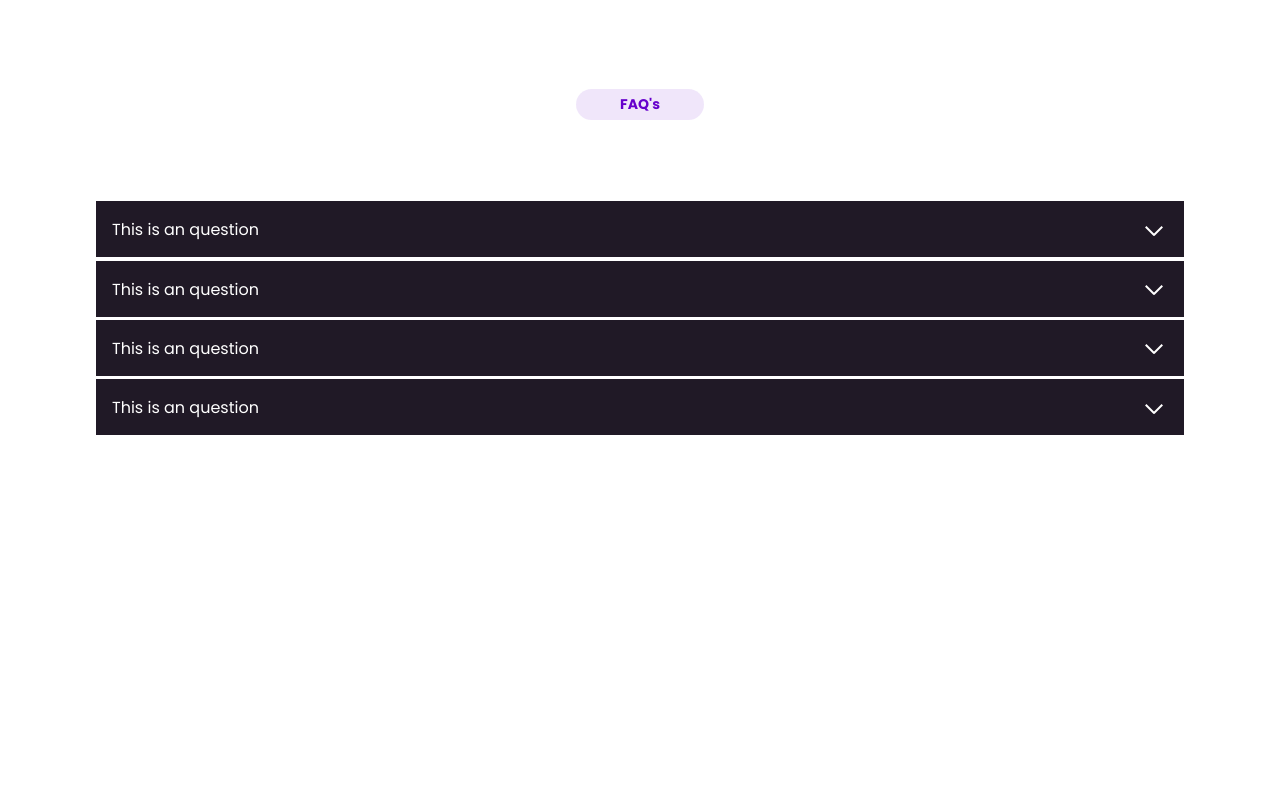
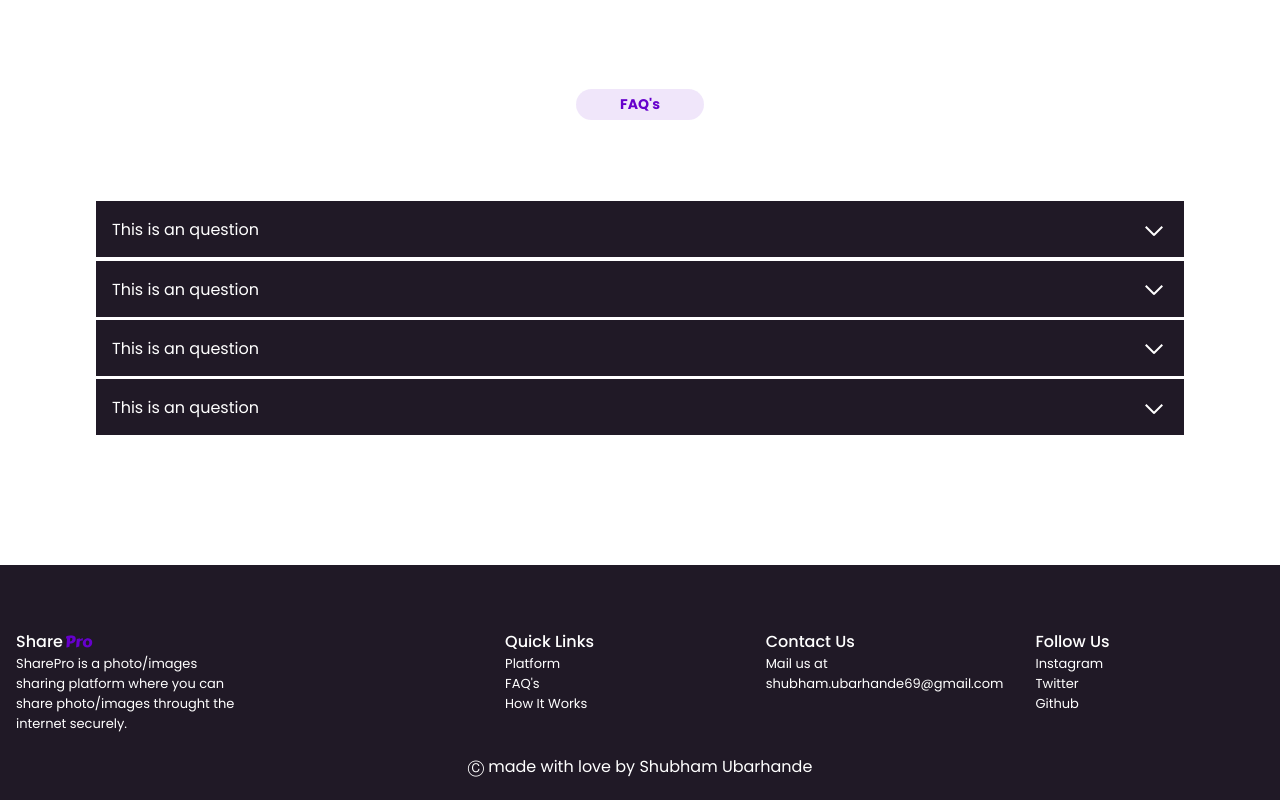
Before and after one commit to MrPotterOP/sharepro, a React (Create React App) app in the folder frontend/: page / in a window 1280 px wide. Shown: the part 1730-2530 px from the top of the page. Before the commit the page ends 2295 px from the top, so only its background shows below. Built offline with nearby package versions, Linux system fonts and the light colour scheme.

Commit message:
added-footer

```diff
--- a/frontend/public/index.html
+++ b/frontend/public/index.html
@@ -5,8 +5,7 @@
     <meta http-equiv="X-UA-Compatible" content="IE=edge">
     <meta name="viewport" content="width=device-width, initial-scale=1.0">
     <link rel="stylesheet" href="./styles.css">
-    <link href='https://css.gg/close.css' rel='stylesheet'>
-    <link href='https://css.gg/menu.css' rel='stylesheet'>
+    <link href="https://css.gg/css?=|instagram|twitter|close|menu" rel="stylesheet">
     <title>SharePro</title>
 </head>
 <body>
--- /dev/null
+++ b/frontend/src/components/Footer.js
@@ -0,0 +1,39 @@
+import React from "react";
+import "./footer.css";
+import {Link} from "react-router-dom";
+
+const Footer = ()=>{
+    return(
+        <footer>
+            <div className="footer-container">
+                <div className="footer-context-container">
+                <div className="logo-container">
+                    <h2 className="logo-text">Share<span>Pro</span></h2>
+                </div>
+                <p>SharePro is a photo/images sharing platform where you can share photo/images throught the internet securely.</p>
+                </div>
+                <div className="footer-context-container">
+                    <h2>Quick Links</h2>
+                    <Link to="#">Platform</Link>
+                    <Link to="#">FAQ's</Link>
+                    <Link to="#">How It Works</Link>
+                </div>
+                <div className="footer-context-container">
+                    <h2>Contact Us</h2>
+                    <p>Mail us at shubham.ubarhande69@gmail.com</p>
+                </div>
+                <div className="footer-context-container">
+                    <h2>Follow Us</h2>
+                    <Link to="#">Instagram</Link>
+                    <Link to="#">Twitter</Link>
+                    <Link to="#">Github</Link>
+                </div>
+            </div>
+            <div className="footer-copyright-container">
+                <p>Ⓒ made with love by Shubham Ubarhande</p>
+            </div>
+        </footer>
+    );
+};
+
+export default Footer;
--- a/frontend/src/components/LandingPage/LandingPage.js
+++ b/frontend/src/components/LandingPage/LandingPage.js
@@ -5,6 +5,7 @@ import Navbar from "../Navbar";
 import Hero from "../Hero";
 import WorkSection from "../WorkSection";
 import FAQs from "../FAQs";
+import Footer from "../Footer";
 
 const LandingPage = ()=>{
     return(
@@ -13,6 +14,7 @@ const LandingPage = ()=>{
             <Hero />
             <WorkSection />
             <FAQs />
+            <Footer />
         </section>
     )
 };
--- a/frontend/src/components/Navbar.js
+++ b/frontend/src/components/Navbar.js
@@ -40,7 +40,6 @@ const Navbar = ()=>{
 
                 <div className="nav-icon-container" onClick={()=> handleClick()}>
                     <i className={isActive ? "gg-close nav-menu-icon" : "gg-menu nav-menu-icon"}></i>
-                    {/* <i className="gg-close nav-close-icon"></i> */}
                 </div>
             </nav>
         </header>
--- /dev/null
+++ b/frontend/src/components/footer.css
@@ -0,0 +1,53 @@
+footer{
+    margin: auto 0 0 0;
+    padding: 1rem;
+    background-color: var(--color-third);
+    color: white;
+}
+
+.footer-container {
+    display: flex;
+    flex-direction: column;
+    gap: 1.5rem;
+}
+
+.footer-context-container h2{
+    font-size: var(--normal-font-size);
+    font-weight: var(--font-weight-medium);
+}
+.footer-context-container p, .footer-context-container a {
+    font-size: var(--smaller-font-size);
+    max-width: 70%;
+}
+.footer-context-container a{
+    color: white;
+    display: block;
+}
+.footer-context-container a:hover {
+    text-decoration: underline;
+}
+.footer-copyright-container {
+    text-align: center;
+    margin: 20px 0 5px;
+    font-size: var(--samll-font-size);
+}
+
+@media (min-width: 43.75em){
+    .footer-container{
+        display: grid;
+        grid-template-columns: 2fr .8fr;
+        column-gap: 3fr;
+    }
+    .footer-context-container p, .footer-context-container a{
+        max-width: 50%;
+    }
+}
+
+@media (min-width: 67em){
+    .footer-container{
+        padding: 3rem 0 0 0;
+        display: grid;
+        grid-template-columns: 1fr .5fr .5fr .5fr;
+        column-gap: 2rem;
+    }
+}
--- a/frontend/src/components/navbar.css
+++ b/frontend/src/components/navbar.css
@@ -21,7 +21,7 @@ header nav {
     box-shadow: 0 1px 7px 0px grey;
 }
 
-nav .logo-container .logo-text span{
+.logo-container .logo-text span{
     font-family: var(--font-beta);
     color: var(--color-first);
     font-weight: var(--font-weight-medium);
```
